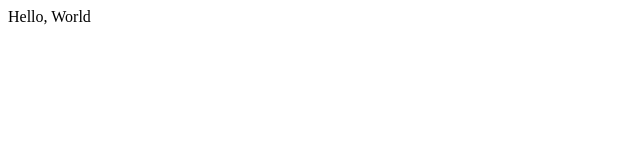
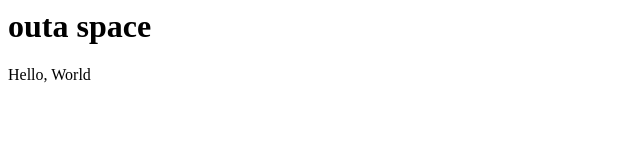
Before and after one commit to MashaLem/tryout, a plain HTML site: page index.html in a window 1280 px wide. Shown: the whole page, without its empty margins (0-640 px from the left). Drawn offline with Linux system fonts and the light colour scheme.

Commit message:
Update index.html

```diff
--- a/index.html
+++ b/index.html
@@ -1,5 +1,6 @@
 <html>
   <body>
+    <h1>outa space</h1>
   <p>Hello, World</p>
   </body>
 </html>
```
